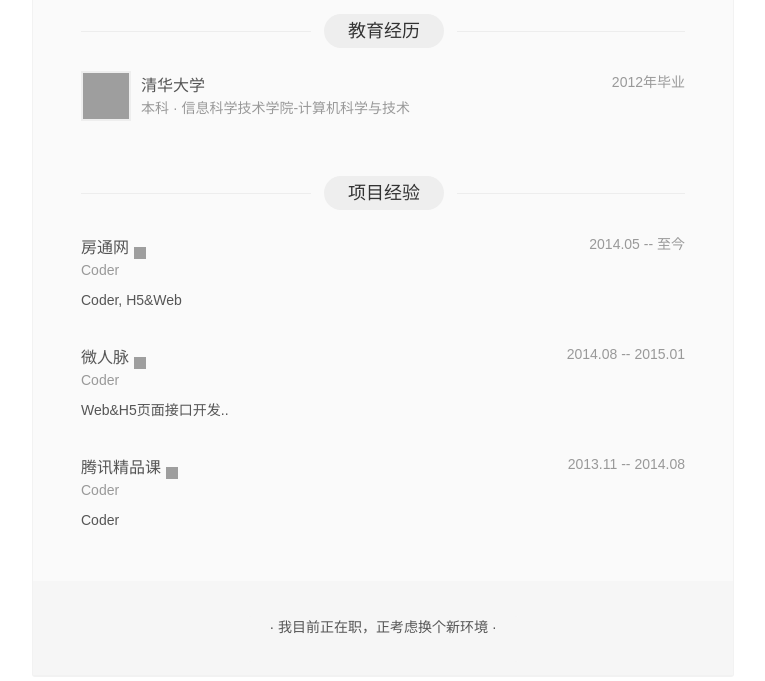
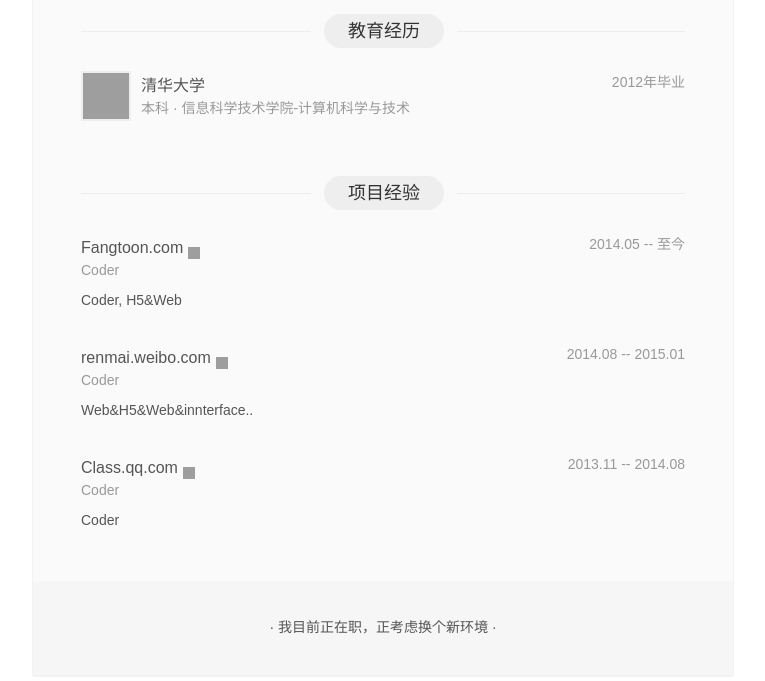
Before and after one commit to TonyGuo2013/iMoooo, a PHP site: page /application/views/aboutme/index.phtml in a window 1280 px wide. Shown: the part 815-1496 px from the top of the page, without its empty margins (257-1022 px from the left). Run offline with PHP 8.4, Linux system fonts and the light colour scheme; grey boxes are pictures that could not be loaded.

Commit message:
Modify CV

```diff
--- a/application/views/aboutme/index.phtml
+++ b/application/views/aboutme/index.phtml
@@ -540,7 +540,7 @@ content:"...";
 								<div class="clearfixs">
 									<div class="mr_content_l">
 										<div class="l2">
-											<a class="projectTitle"  target="_blank" href="http://fangtoon.com"><span></span>房通网</a>
+											<a class="projectTitle"  target="_blank" href="http://fangtoon.com"><span></span>Fangtoon.com</a>
 											<p>Coder</p>
 										</div>
 									</div>
@@ -557,7 +557,7 @@ content:"...";
 								<div class="clearfixs">
 									<div class="mr_content_l">
 										<div class="l2">
-											<a class="projectTitle"  target="_blank" href="http://renmai.weibo.com"><span></span>微人脉</a>
+											<a class="projectTitle"  target="_blank" href="http://renmai.weibo.com"><span></span>renmai.weibo.com</a>
 											<p>Coder</p>
 										</div>
 									</div>
@@ -567,14 +567,14 @@ content:"...";
 									</div>
 								</div>
 								<div class="mr_content_m olpf">
-									<p>Web&amp;H5页面接口开发..</p>
+									<p>Web&amp;H5&Web&innterface..</p>
 								</div>
 								</div>
 								<div class="mr_jobe_list">
 								<div class="clearfixs">
 									<div class="mr_content_l">
 										<div class="l2">
-											<a class="projectTitle"  target="_blank" href="http://class.qq.com/"><span></span>腾讯精品课</a>
+											<a class="projectTitle"  target="_blank" href="http://class.qq.com/"><span></span>Class.qq.com</a>
 											<p>Coder</p>
 										</div>
 									</div>
```
